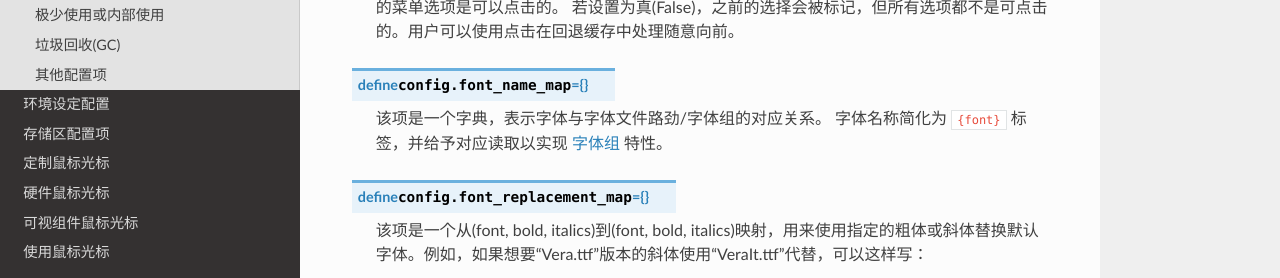
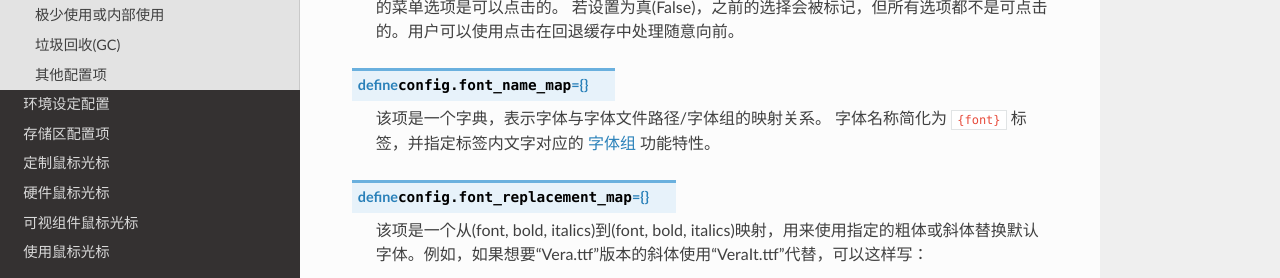
Before and after one commit to 3DMXM/Renpydoc-ranslate, a Sphinx documentation site: the page built from source/config.rst, in a window 1280 px wide and 900 px high, scrolled down 9992 px. Shown: the part 149-427 px from the top of the window. Built offline with Sphinx 7.4.7 and the Read the Docs theme 2.0.0, drawn with Linux system fonts in a browser that asks for light colours; the version number could not be read and is left out.

Commit message:
update config.font_name_map

```diff
--- a/source/config.rst
+++ b/source/config.rst
@@ -445,8 +445,8 @@ Ren'Py有一些变量设置了环境设定的默认值。请查看 :doc:`环境
 
 .. var:: config.font_name_map = { }
 
-    该项是一个字典，表示字体与字体文件路劲/字体组的对应关系。
-    字体名称简化为 ``{font}`` 标签，并给予对应读取以实现 :ref:`fontgroup` 特性。
+    该项是一个字典，表示字体与字体文件路径/字体组的映射关系。
+    字体名称简化为 ``{font}`` 标签，并指定标签内文字对应的 :ref:`fontgroup` 功能特性。
 
 .. var:: config.font_replacement_map = { }
 
```
